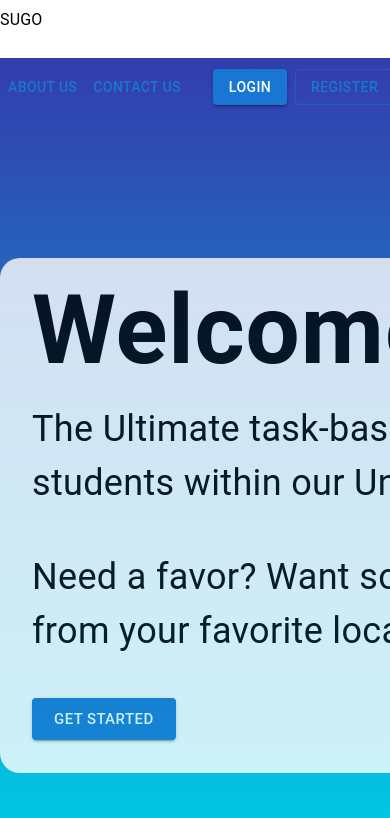
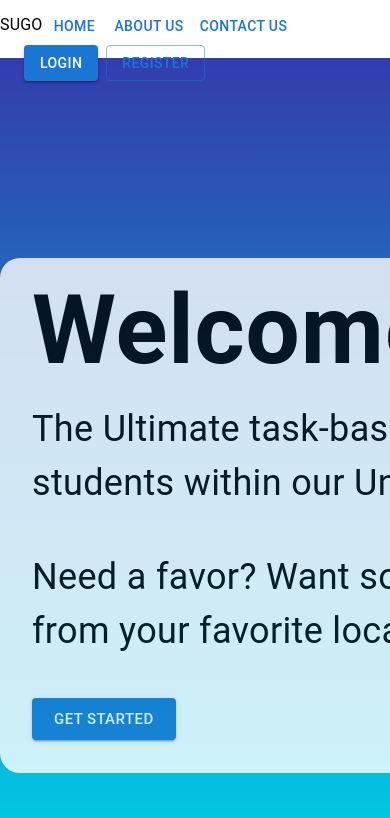
Before and after one commit to rosnuker/Sugo-Frontend, a React (Vite) app: page / in a window 390 px wide. Shown: the top 818 px of the page. Built offline with nearby package versions, Linux system fonts and the light colour scheme.

Commit message:
Update RootLayout.jsx
Added Breakpoints to marginLeft

```diff
--- a/src/Layouts/RootLayout.jsx
+++ b/src/Layouts/RootLayout.jsx
@@ -8,7 +8,7 @@ export default function RootLayout() {
         <Grid item>
           <nav>
             <Typography sx={{display: "inline"}}>SUGO</Typography>
-            <NavLink to='/'><Button sx={{marginLeft: 160}}>Home</Button></NavLink>
+            <NavLink to='/'><Button sx={{marginLeft: { xs: 0, sm: 1, md: 31, lg: 68, xl: 110 }}}>Home</Button></NavLink>
             <NavLink to='about'><Button>About Us</Button></NavLink>
             <NavLink to='contact'><Button>Contact Us</Button></NavLink>
             <NavLink to='login'><Button variant='contained' sx={{marginLeft: 3}}>Login</Button></NavLink>
```
